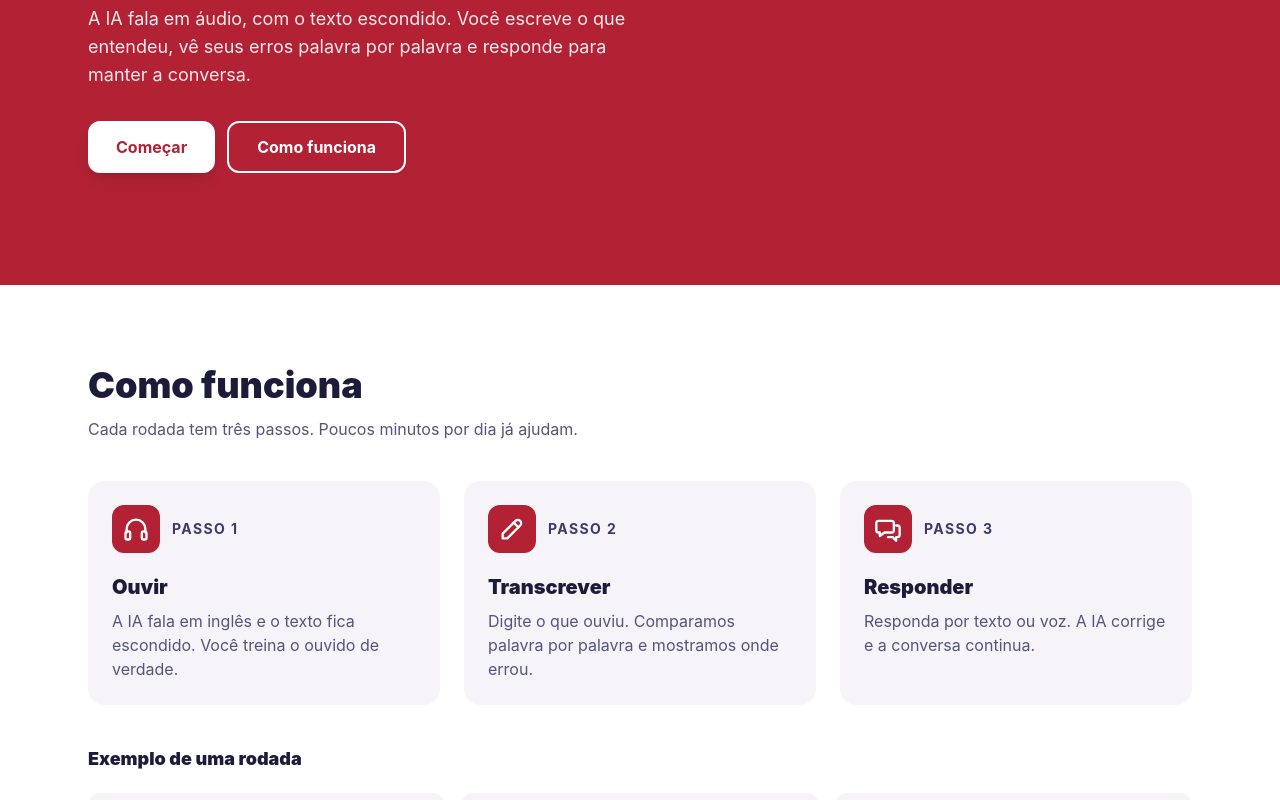
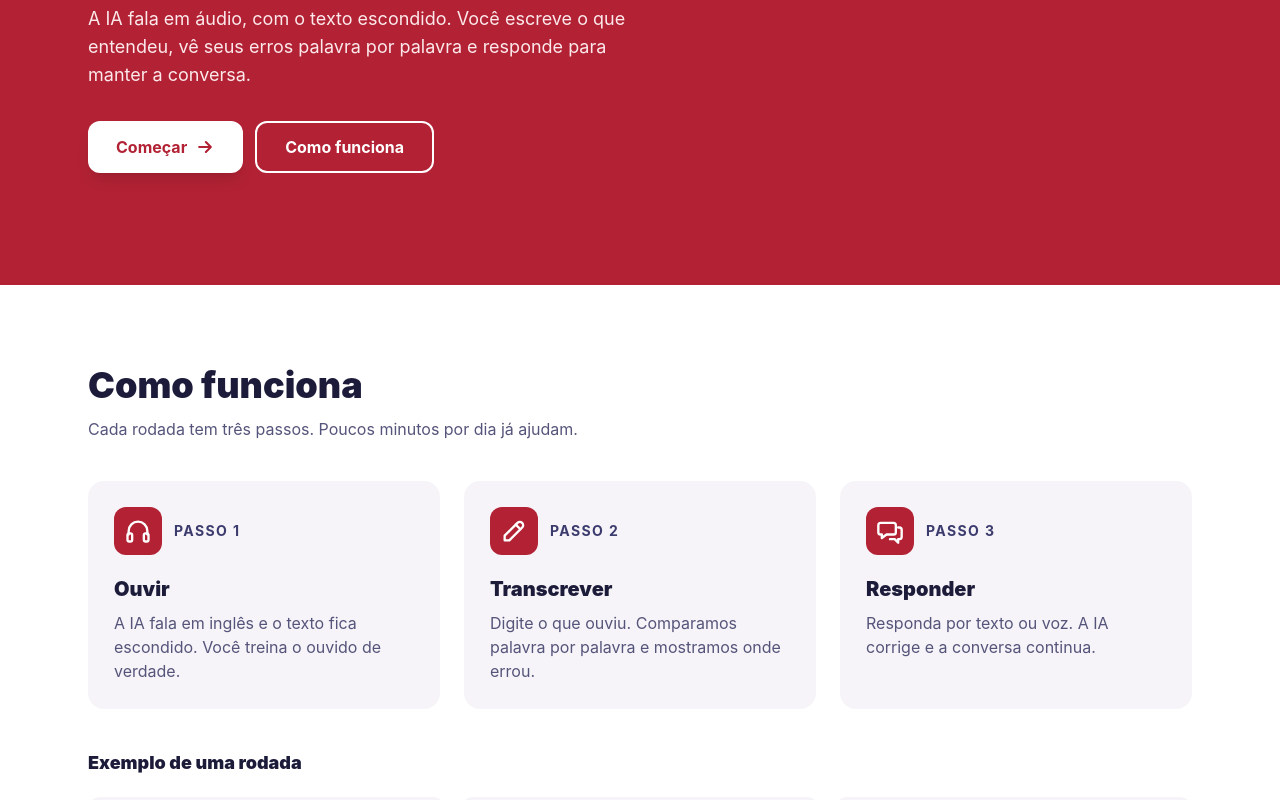
Before and after one commit to PMGmenegon/Vocalize, a React (Vite) app in the folder frontend/: page / in a window 1280 px wide. Shown: the part 380-1180 px from the top of the page. Built offline with nearby package versions, Linux system fonts and the light colour scheme.

Commit message:
feat(frontend): add reveal-on-scroll, hero entrance and hover effects

```diff
--- /dev/null
+++ b/frontend/src/components/Reveal.tsx
@@ -0,0 +1,47 @@
+import { useEffect, useRef, useState, type ReactNode } from 'react'
+import { usePrefersReducedMotion } from '../hooks/usePrefersReducedMotion'
+
+interface RevealProps {
+  children: ReactNode
+  className?: string
+  /** Atraso (ms) para escalonar vários itens. */
+  delay?: number
+  as?: 'div' | 'li' | 'section'
+}
+
+/**
+ * Faz o conteúdo surgir suavemente ao entrar na tela. Sem IntersectionObserver
+ * ou com "reduzir movimento", aparece já visível.
+ */
+export default function Reveal({ children, className = '', delay = 0, as: Tag = 'div' }: RevealProps) {
+  const reduced = usePrefersReducedMotion()
+  const ref = useRef<HTMLElement>(null)
+  const [seen, setSeen] = useState(() => typeof IntersectionObserver === 'undefined')
+  const visible = seen || reduced
+
+  useEffect(() => {
+    const el = ref.current
+    if (visible || !el) return
+    const io = new IntersectionObserver(
+      ([entry]) => {
+        if (entry?.isIntersecting) {
+          setSeen(true)
+          io.disconnect()
+        }
+      },
+      { rootMargin: '0px 0px -10% 0px', threshold: 0.1 },
+    )
+    io.observe(el)
+    return () => io.disconnect()
+  }, [visible])
+
+  return (
+    <Tag
+      ref={ref as never}
+      className={`reveal ${visible ? 'is-visible' : ''} ${className}`}
+      style={{ '--d': `${delay}ms` } as React.CSSProperties}
+    >
+      {children}
+    </Tag>
+  )
+}
--- a/frontend/src/components/home/AccentChoice.tsx
+++ b/frontend/src/components/home/AccentChoice.tsx
@@ -35,7 +35,7 @@ export default function AccentChoice() {
           return (
             <article
               key={code}
-              className={`rounded-2xl border-2 bg-surface p-5 sm:p-6 ${active ? 'border-brand' : 'border-line'}`}
+              className={`rounded-2xl border-2 bg-surface p-5 transition-all duration-200 hover:shadow-lg motion-safe:hover:-translate-y-1 sm:p-6 ${active ? 'border-brand' : 'border-line hover:border-brand'}`}
             >
               <div className="flex flex-wrap items-center gap-3">
                 <h3 className="inline-flex items-center gap-2 text-xl font-black text-ink">
@@ -55,7 +55,7 @@ export default function AccentChoice() {
                 aria-pressed={active}
                 onClick={() => setAccent(code)}
                 className={[
-                  'mt-5 inline-flex min-h-11 cursor-pointer items-center justify-center rounded-xl border-2 px-5 text-base font-bold transition-colors',
+                  'mt-5 inline-flex min-h-11 cursor-pointer items-center justify-center rounded-xl border-2 px-5 text-base font-bold transition-all active:scale-95',
                   active
                     ? 'border-brand bg-brand text-on-brand'
                     : 'border-control bg-canvas text-brand hover:bg-canvas/60',
--- a/frontend/src/components/home/FinalCta.tsx
+++ b/frontend/src/components/home/FinalCta.tsx
@@ -1,19 +1,22 @@
 import { Link } from 'react-router-dom'
+import Reveal from '../Reveal'
+import { Arrow } from './Hero'
 
 /** Chamada final antes do rodapé. */
 export default function FinalCta() {
   return (
     <section className="surface-brand bg-brand text-on-brand">
-      <div className="mx-auto max-w-6xl px-4 py-14 text-center sm:px-6 sm:py-16">
+      <Reveal className="mx-auto max-w-6xl px-4 py-14 text-center sm:px-6 sm:py-16">
         <h2 className="text-3xl font-black sm:text-4xl">Pronto para ouvir de verdade?</h2>
         <p className="mx-auto mt-3 max-w-xl text-on-brand-soft">Escolha seu sotaque e comece sua primeira rodada.</p>
         <Link
           to="/app"
-          className="mt-8 inline-flex items-center justify-center rounded-xl bg-on-brand px-8 py-3.5 text-base font-bold text-brand shadow-lg transition-colors hover:bg-on-brand-soft"
+          className="group mt-8 inline-flex items-center justify-center gap-2 rounded-xl bg-on-brand px-8 py-3.5 text-base font-bold text-brand shadow-lg transition-all hover:bg-on-brand-soft active:scale-95"
         >
           Começar
+          <Arrow />
         </Link>
-      </div>
+      </Reveal>
     </section>
   )
 }
--- a/frontend/src/components/home/Hero.tsx
+++ b/frontend/src/components/home/Hero.tsx
@@ -11,35 +11,36 @@ export default function Hero() {
     <section className="surface-brand relative isolate overflow-hidden bg-brand text-on-brand">
       <div className="mx-auto max-w-6xl px-4 py-16 sm:px-6 sm:py-24 lg:py-28">
         <div>
-          <h1>
+          <h1 className="rise">
             <span className="block text-sm font-black tracking-[0.3em] text-on-brand-soft">VOCALIZE</span>
             <span className="mt-3 block text-4xl leading-tight font-black sm:text-5xl">
               Aprenda inglês ouvindo, não lendo.
             </span>
           </h1>
 
-          <div className="mt-6 border-l-4 border-on-brand pl-4">
+          <div key={accent} className="fade-swap mt-6 border-l-4 border-on-brand pl-4">
             <p lang="en" className="text-2xl font-black sm:text-3xl">
               {copy.tagline}
             </p>
             <p className="mt-1 text-sm text-on-brand-soft">{copy.taglineTranslation}</p>
           </div>
 
-          <p className="mt-6 max-w-xl text-lg text-on-brand-soft">
+          <p className="rise mt-6 max-w-xl text-lg text-on-brand-soft" style={{ "--d": "150ms" } as React.CSSProperties}>
             A IA fala em áudio, com o texto escondido. Você escreve o que entendeu, vê seus erros palavra por
             palavra e responde para manter a conversa.
           </p>
 
-          <div className="mt-8 flex flex-wrap gap-3">
+          <div className="rise mt-8 flex flex-wrap gap-3" style={{ "--d": "300ms" } as React.CSSProperties}>
             <Link
               to="/app"
-              className="inline-flex items-center justify-center rounded-xl bg-on-brand px-7 py-3.5 text-base font-bold text-brand shadow-lg transition-colors hover:bg-on-brand-soft"
+              className="group inline-flex items-center justify-center gap-2 rounded-xl bg-on-brand px-7 py-3.5 text-base font-bold text-brand shadow-lg transition-all hover:bg-on-brand-soft active:scale-95"
             >
               Começar
+              <Arrow />
             </Link>
             <a
               href="#como-funciona"
-              className="inline-flex items-center justify-center rounded-xl border-2 border-on-brand px-7 py-3 text-base font-bold text-on-brand transition-colors hover:bg-on-brand/10"
+              className="inline-flex items-center justify-center rounded-xl border-2 border-on-brand px-7 py-3 text-base font-bold text-on-brand transition-colors hover:bg-on-brand/10 active:scale-95"
             >
               Como funciona
             </a>
@@ -50,3 +51,21 @@ export default function Hero() {
     </section>
   )
 }
+
+/** Seta que avança um pouco quando o botão pai (class "group") recebe o mouse. */
+export function Arrow() {
+  return (
+    <svg
+      viewBox="0 0 24 24"
+      className="h-5 w-5 transition-transform duration-200 group-hover:translate-x-1"
+      fill="none"
+      stroke="currentColor"
+      strokeWidth="2.5"
+      strokeLinecap="round"
+      strokeLinejoin="round"
+      aria-hidden="true"
+    >
+      <path d="M5 12h14M13 6l6 6-6 6" />
+    </svg>
+  )
+}
--- a/frontend/src/components/home/HowItWorks.tsx
+++ b/frontend/src/components/home/HowItWorks.tsx
@@ -1,4 +1,5 @@
 import type { ReactNode } from 'react'
+import Reveal from '../Reveal'
 import type { Accent } from '../../theme/accents'
 import { useTheme } from '../../theme/useTheme'
 import { ChatIcon, HeadphonesIcon, PencilIcon } from '../icons'
@@ -71,16 +72,16 @@ export default function HowItWorks() {
 
       <ol className="mt-10 grid gap-6 md:grid-cols-3">
         {STEPS.map((step, i) => (
-          <li key={step.title} className="rounded-2xl bg-surface p-6">
+          <Reveal as="li" key={step.title} delay={i * 120} className="group rounded-2xl border-2 border-transparent bg-surface p-6 transition-all duration-200 hover:border-brand motion-safe:hover:-translate-y-1 hover:shadow-lg">
             <div className="flex items-center gap-3">
-              <span className="inline-flex h-12 w-12 items-center justify-center rounded-xl bg-brand text-on-brand">
+              <span className="inline-flex h-12 w-12 items-center justify-center rounded-xl bg-brand text-on-brand transition-transform duration-200 motion-safe:group-hover:scale-110 motion-safe:group-hover:-rotate-6">
                 {step.icon}
               </span>
               <span className="text-sm font-bold tracking-widest text-accent uppercase">Passo {i + 1}</span>
             </div>
             <h3 className="mt-5 text-xl font-black text-ink">{step.title}</h3>
             <p className="mt-2 text-muted">{step.description}</p>
-          </li>
+          </Reveal>
         ))}
       </ol>
 
--- a/frontend/src/index.css
+++ b/frontend/src/index.css
@@ -225,3 +225,77 @@ html[data-accent="uk"] {
     animation: none;
   }
 }
+
+/* ---------------------------------------------------------------------
+   Interação e movimento (todos desligados por "reduzir movimento")
+   --------------------------------------------------------------------- */
+@keyframes rise {
+  from {
+    opacity: 0;
+    transform: translateY(14px);
+  }
+  to {
+    opacity: 1;
+    transform: none;
+  }
+}
+
+@keyframes fade-swap {
+  from {
+    opacity: 0;
+    transform: translateY(6px);
+  }
+  to {
+    opacity: 1;
+    transform: none;
+  }
+}
+
+@keyframes flag-wave {
+  0%,
+  100% {
+    transform: skewY(0) scaleX(1);
+  }
+  25% {
+    transform: skewY(-5deg) scaleX(0.97);
+  }
+  75% {
+    transform: skewY(5deg) scaleX(0.97);
+  }
+}
+
+@layer components {
+  /* Entrada do hero ao carregar a página (escalonada por --d). */
+  .rise {
+    animation: rise 650ms cubic-bezier(0.2, 0.8, 0.2, 1) both;
+    animation-delay: var(--d, 0ms);
+  }
+
+  /* Texto que troca com o modo (a troca remonta o elemento via key). */
+  .fade-swap {
+    animation: fade-swap 450ms ease-out both;
+  }
+
+  /* Surge ao rolar a página (ver Reveal.tsx). */
+  .reveal {
+    opacity: 0;
+    transform: translateY(20px);
+    transition:
+      opacity 600ms ease,
+      transform 600ms cubic-bezier(0.2, 0.8, 0.2, 1);
+    transition-delay: var(--d, 0ms);
+  }
+  .reveal.is-visible {
+    opacity: 1;
+    transform: none;
+  }
+
+  /* Bandeiras "ondulam" quando o botão ou cartão que as contém recebe o mouse. */
+  .flag {
+    transform-origin: left center;
+  }
+  button:hover .flag,
+  article:hover .flag {
+    animation: flag-wave 900ms ease-in-out;
+  }
+}
```
Also changed, not shown: frontend/src/components/home/Features.tsx (+5 -4 lines).
